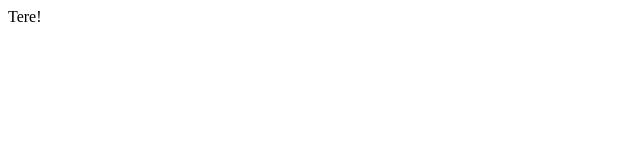
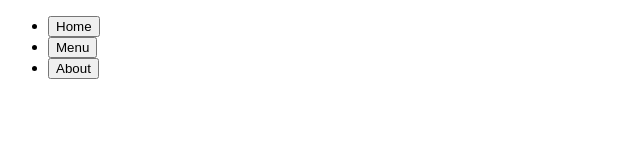
Before and after one commit to hansojuhan/js-projects-restaurant, a website built with webpack: page src/index.html in a window 1280 px wide. Shown: the whole page, without its empty margins (0-640 px from the left). Built offline with nearby package versions, Linux system fonts and the light colour scheme.

Commit message:
Basic html layout test

```diff
--- a/src/index.html
+++ b/src/index.html
@@ -6,6 +6,19 @@
   <title>Restaurant</title>
 </head>
 <body>
-  Tere!
+  <header>
+
+    <!-- Navbar -->
+    <nav>
+      <ul>
+        <li><button>Home</button></li>
+        <li><button>Menu</button></li>
+        <li><button>About</button></li>
+      </ul>
+    </nav>
+
+  </header>
+
+  <div id="content"></div>
 </body>
 </html>
--- a/src/index.js
+++ b/src/index.js
@@ -1 +1 @@
-console.log("tere");
+alert("hei!");
```
